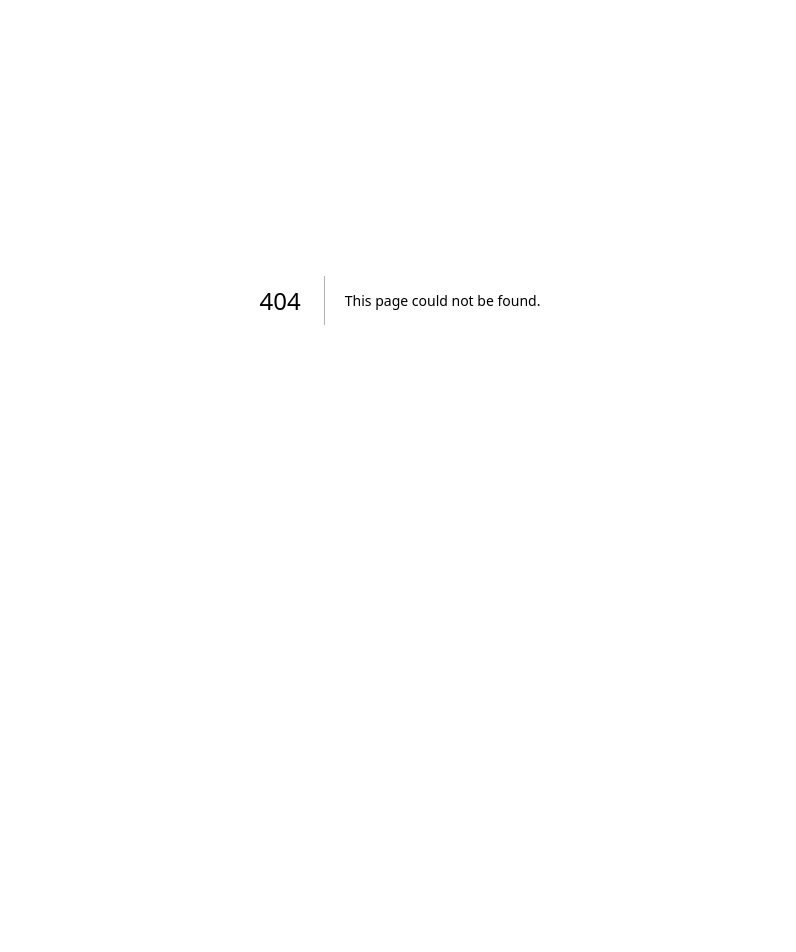
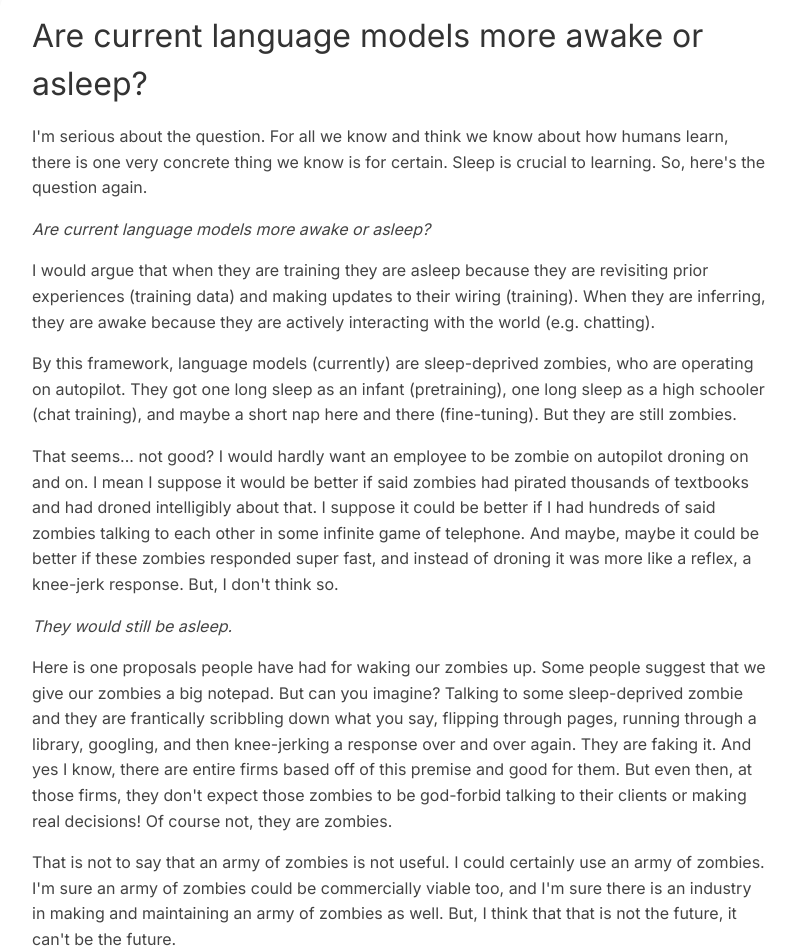
Before and after one commit to davidzqhuang/davidhuang.blog, a Next.js app: page /posts/wakesleep in a window 1280 px wide. Before the commit this address had no page. Shown: the part 100-1052 px from the top of the page, without its empty margins (240-1036 px from the left). Before the commit the page ends 800 px from the top, so only its background shows below. Built offline with nearby package versions, Linux system fonts and the light colour scheme.

Commit message:
wakesleep

```diff
--- /dev/null
+++ b/app/posts/wakesleep/page.tsx
@@ -0,0 +1,43 @@
+'use client'
+
+import css from "../../../styles/Post.module.css";
+import Editor from '@monaco-editor/react';
+
+import * as U from "../../../components/PostUtils";
+
+export default function Post() {
+    return (
+        <>
+            <U.HomeButton />
+            <div className={css.postContainer}>
+                <h1 className={css.postTitle}>Are current language models more awake or asleep?</h1>
+                <p className={css.postContent}>
+                    I'm serious about the question. For all we know and think we know about how humans learn, there is one very concrete thing we know is for certain. Sleep is crucial to learning. So, here's the question again.
+                </p>
+                <p className={css.postContentEmphasis}>
+                    Are current language models more awake or asleep?
+                </p>
+                <p className={css.postContent}>
+                    I would argue that when they are training they are asleep because they are revisiting prior experiences (training data) and making updates to their wiring (training). When they are inferring, they are awake because they are actively interacting with the world (e.g. chatting).</p>
+                <p className={css.postContent}>
+                    By this framework, language models (currently) are sleep-deprived zombies, who are operating on autopilot. They got one long sleep as an infant (pretraining), one long sleep as a high schooler (chat training), and maybe a short nap here and there (fine-tuning). But they are still zombies.
+                </p>
+                <p className={css.postContent}>
+                    That seems... not good? I would hardly want an employee to be zombie on autopilot droning on and on. I mean I suppose it would be better if said zombies had pirated thousands of textbooks and had droned intelligibly about that. I suppose it could be better if I had hundreds of said zombies talking to each other in some infinite game of telephone. And maybe, maybe it could be better if these zombies responded super fast, and instead of droning it was more like a reflex, a knee-jerk response. But, I don't think so.
+                </p>
+                <p className={css.postContentEmphasis}>
+                    They would still be asleep.
+                </p>
+                <p className={css.postContent}>
+                    Here is one proposals people have had for waking our zombies up. Some people suggest that we give our zombies a big notepad. But can you imagine? Talking to some sleep-deprived zombie and they are frantically scribbling down what you say, flipping through pages, running through a library, googling, and then knee-jerking a response over and over again. They are faking it. And yes I know, there are entire firms based off of this premise and good for them. But even then, at those firms, they don't expect those zombies to be god-forbid talking to their clients or making real decisions! Of course not, they are zombies.
+                </p>
+                <p className={css.postContent}>
+                    That is not to say that an army of zombies is not useful. I could certainly use an army of zombies. I'm sure an army of zombies could be commercially viable too, and I'm sure there is an industry in making and maintaining an army of zombies as well. But, I think that that is not the future, it can't be the future.
+                </p>
+                <p>
+                    It is like the Empire in Star Wars. The Sith have ensembled masses of droids and clones to overwhelm our public squares, art, culture, science, relationships, politics and craft. They can be useful and powerful, but they are asleep at the wheel. They come in hordes and those hordes are overwhelming. But, they can be Jedi mind tricked and they have horrible accuracy. They are pretty good at operating machinery or programming systems. But, they don't have direction and are fundamentally a static vision of the future.
+                </p>
+            </div>
+        </>
+    )
+}
```
Also changed, not shown: public/images/wakesleep/icon.jpg (added), public/images/wakesleep/icon.webp (added).
